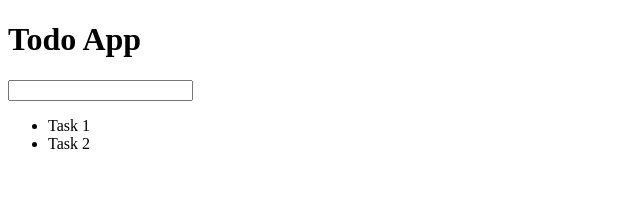
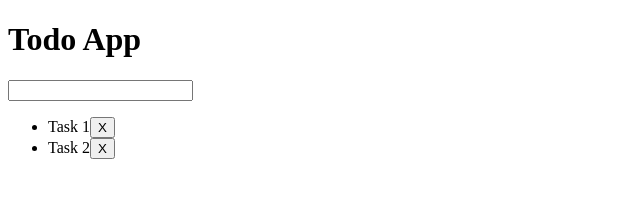
Before and after one commit to 1am1mran/todo-do-reactjs, a React app: page / in a window 1280 px wide. Shown: the top 209 px of the page, without its empty margins (0-640 px from the left). Built offline with nearby package versions, Linux system fonts and the light colour scheme.

Commit message:
AppList.jsx modified for deleting a task

```diff
--- a/App.jsx
+++ b/App.jsx
@@ -8,10 +8,16 @@ class App extends React.Component {
         super();
         this.state = {tasks: props.tasks};
         this.updateList = this.updateList.bind(this);
+        this.removeTask = this.removeTask.bind(this);
     }
     updateList(text)    {
         var updatedTasks = this.state.tasks;
         updatedTasks.push(text);
+        this.setState({tasks: updatedTasks});
+    }
+    removeTask(text){
+        var updatedTasks = this.state.tasks;
+        updatedTasks.splice(updatedTasks.indexOf(text), 1);
         this.setState({tasks: updatedTasks});
     }
     render() {
@@ -19,7 +25,7 @@ class App extends React.Component {
             <div>
                 <h1>Todo App</h1>
                 <AddNewTask updateList={this.updateList}/>
-                <AppList tasks={this.state.tasks} />
+                <AppList tasks={this.state.tasks} remove={this.removeTask}/>
             </div>
         );
     }
--- a/AppList.jsx
+++ b/AppList.jsx
@@ -1,12 +1,21 @@
 import React from "react";
 
 class AppList extends React.Component {
-    constructor(){
+    constructor() {
         super();
+        this.remove = this.remove.bind(this);
+    }
+
+    remove(elem) {
+        var value = elem.target.parentNode.querySelector('span').innerText;
+        this.props.remove(value);
     }
     render() {
-        var items = this.props.tasks.map((elem, i) =>{
-            return <li key={i}>{elem}</li>
+        var items = this.props.tasks.map((elem, i) => {
+            return <li key={i}>
+                <span>{elem}</span>
+                <button onClick={this.remove}>X</button>
+            </li>
         })
         return (
             <ul>
```
